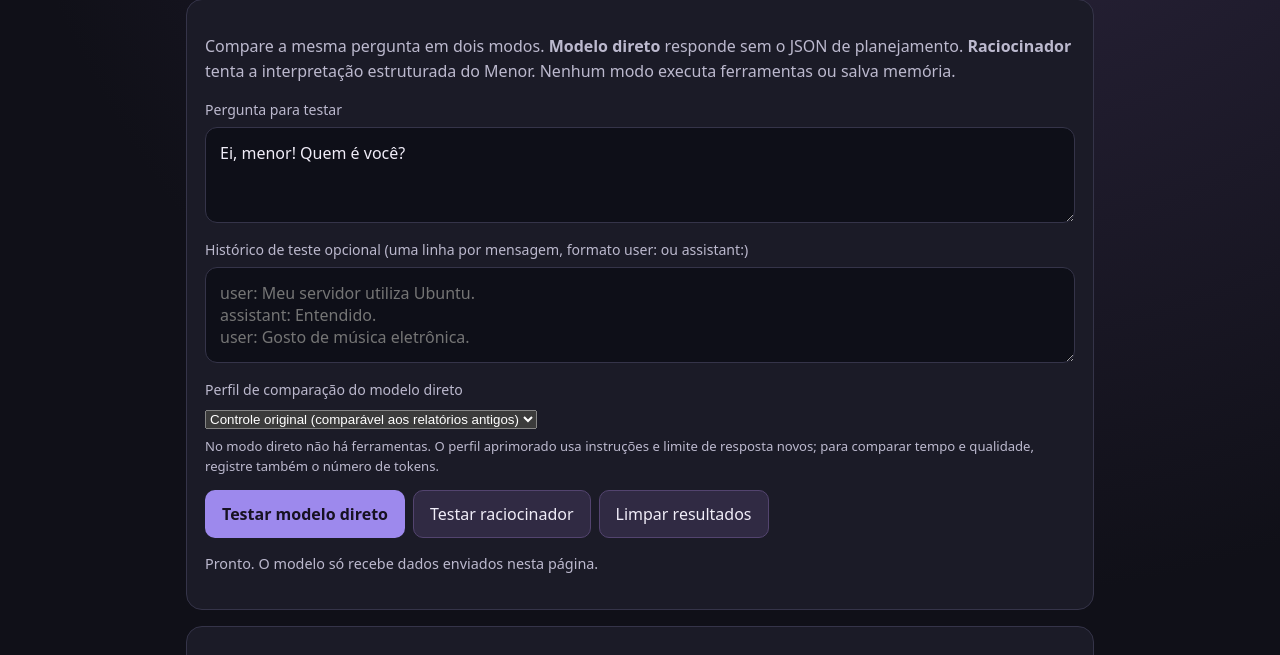
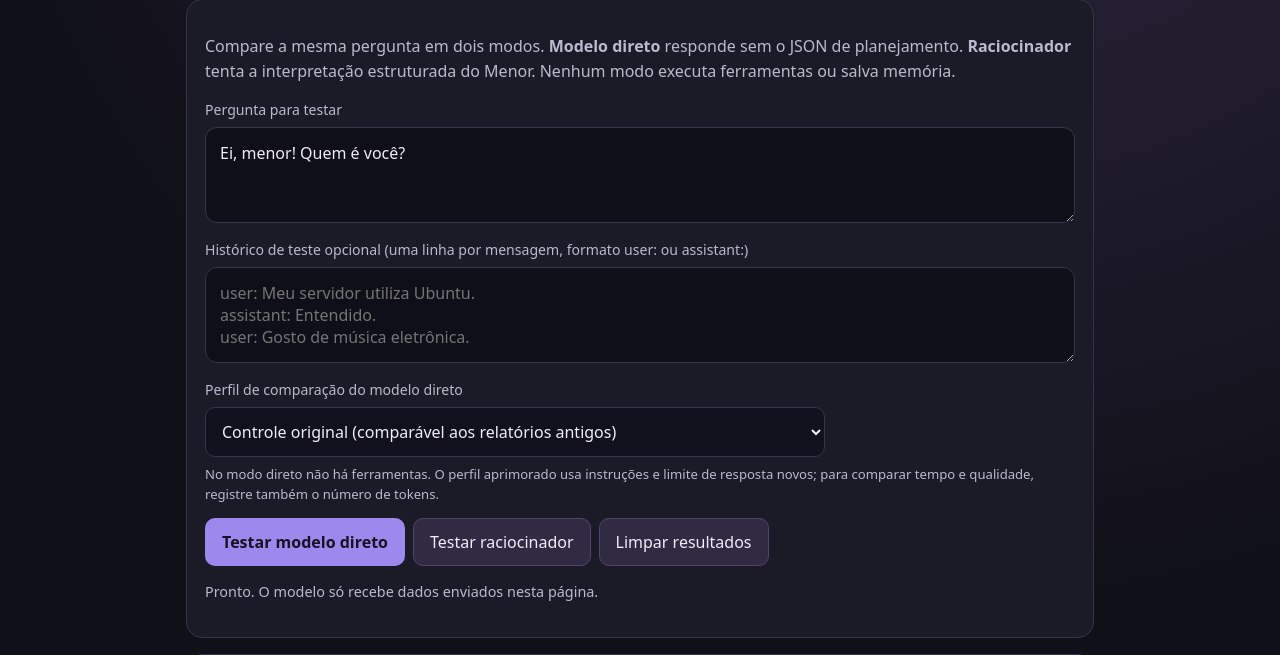
Before and after one commit to isaacwerneck/menor-assistant, a Python web app: template src/api/templates/remote_lab.html in a window 1280 px wide. Shown: the part 169-824 px from the top of the page. Run offline with Jinja, Linux system fonts and the light colour scheme; the template is opened without the code that fills it, so the values that code supplies are empty.

Commit message:
style(lab): accessible contrast and focus for new assistant-profile selector

```diff
--- a/src/api/templates/remote_lab.html
+++ b/src/api/templates/remote_lab.html
@@ -17,6 +17,8 @@ p{color:var(--muted);line-height:1.55}
 label{display:block;font-size:.88rem;margin:12px 0 8px;color:var(--muted)}
 textarea{width:100%;background:#0e0f18;color:var(--text);border:1px solid var(--border);padding:14px;border-radius:12px;font:inherit;resize:vertical;min-height:96px}
 textarea:focus,button:focus-visible{outline:2px solid var(--violet);outline-offset:2px}
+#directProfile{width:100%;max-width:620px;background:#11111d;color:var(--text);border:1px solid var(--border);padding:12px;border-radius:10px;font:inherit}
+#directProfile:focus-visible{outline:2px solid var(--violet);outline-offset:2px}
 .actions{display:flex;flex-wrap:wrap;gap:8px;margin-top:14px}
 button{background:#302a43;border:1px solid #53446f;border-radius:10px;padding:12px 16px;color:var(--text);font:inherit;cursor:pointer;min-height:44px}
 button.primary{background:#9d89ed;color:#171222;border-color:transparent;font-weight:700}
```
